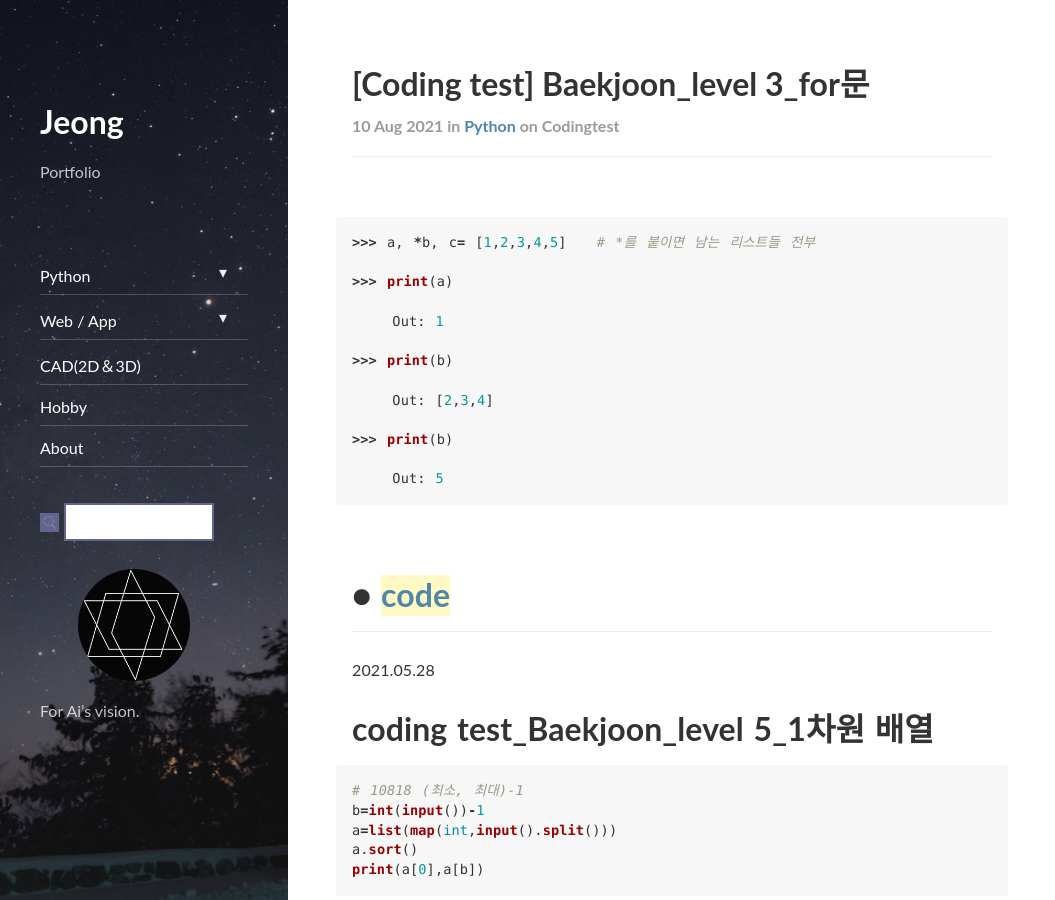
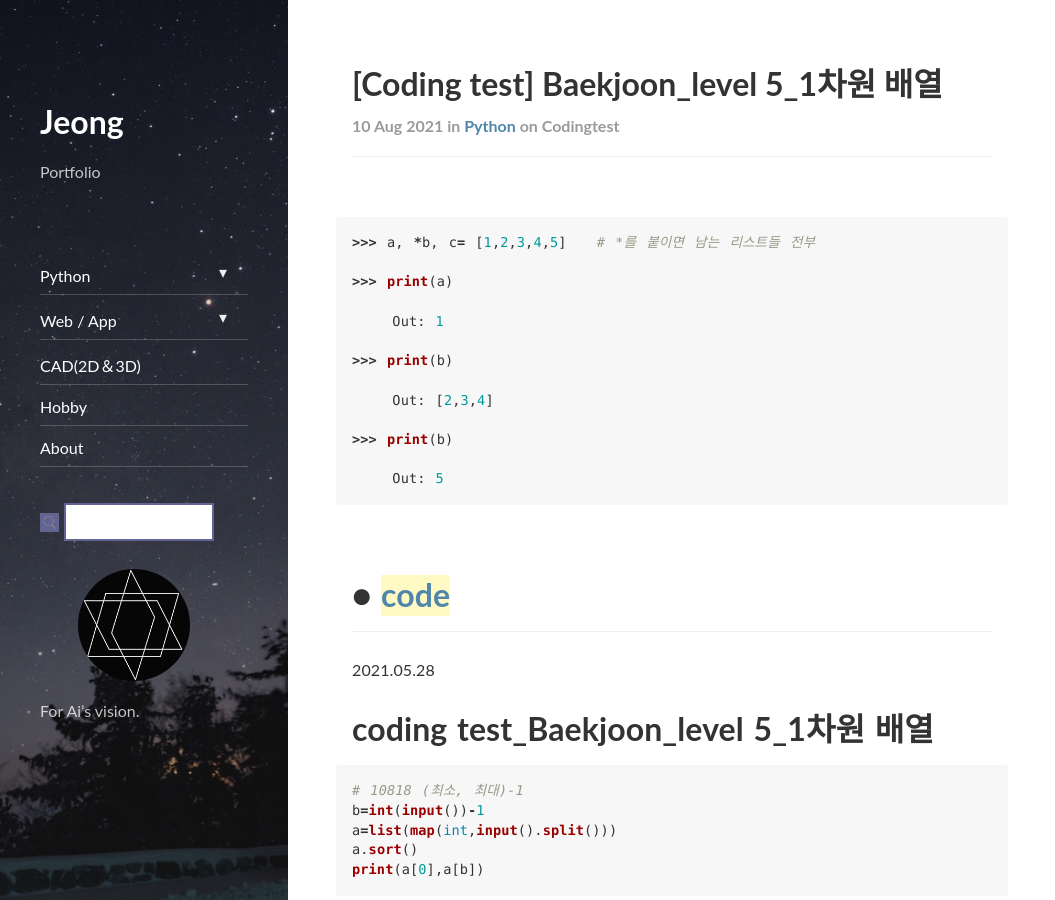
Before and after one commit to JeongJaeyoung0/JeongJaeyoung0.github.io, a Jekyll site: the page built from _posts/2021-08-10-PCd-BaekjoonLevel5.md, in a window 1280 px wide and 900 px high. Shown: the whole window, without its empty margins (0-1055 px from the left). Built offline with Jekyll 4.4.1, drawn with Linux system fonts in a browser that asks for light colours; nearby versions of some CDN libraries; comment, search, counter and statistics services are not loaded.

Commit message:
210811-10-codingtest

```diff
--- a/_posts/2021-08-10-PCd-BaekjoonLevel5.md
+++ b/_posts/2021-08-10-PCd-BaekjoonLevel5.md
@@ -1,6 +1,6 @@
 ---
 layout: post
-title: "[Coding test] Baekjoon_level 3_for문"
+title: "[Coding test] Baekjoon_level 5_1차원 배열"
 subtitle: "BaekjoonLevel5"
 categories: python
 tags: codingtest
```
